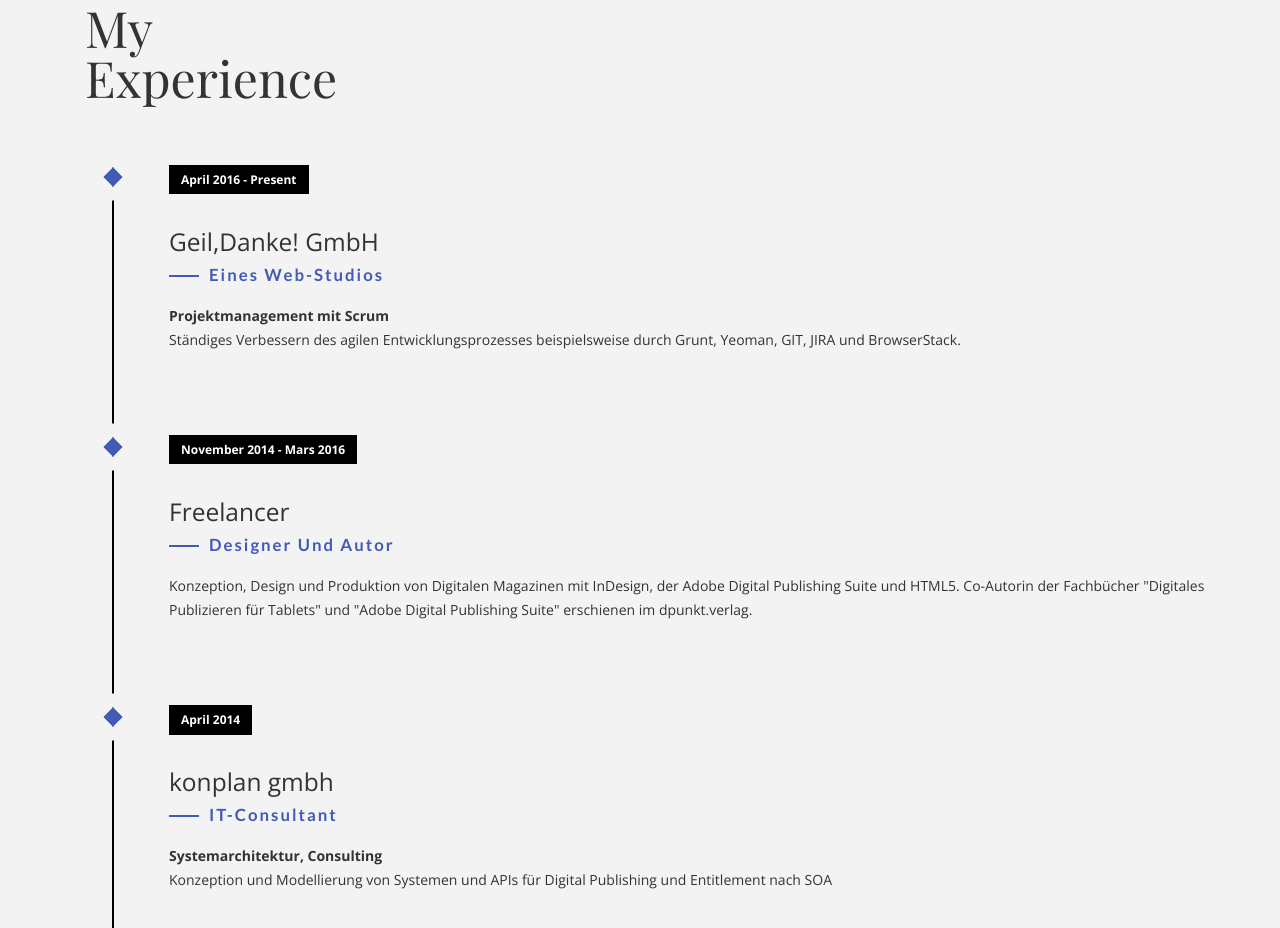
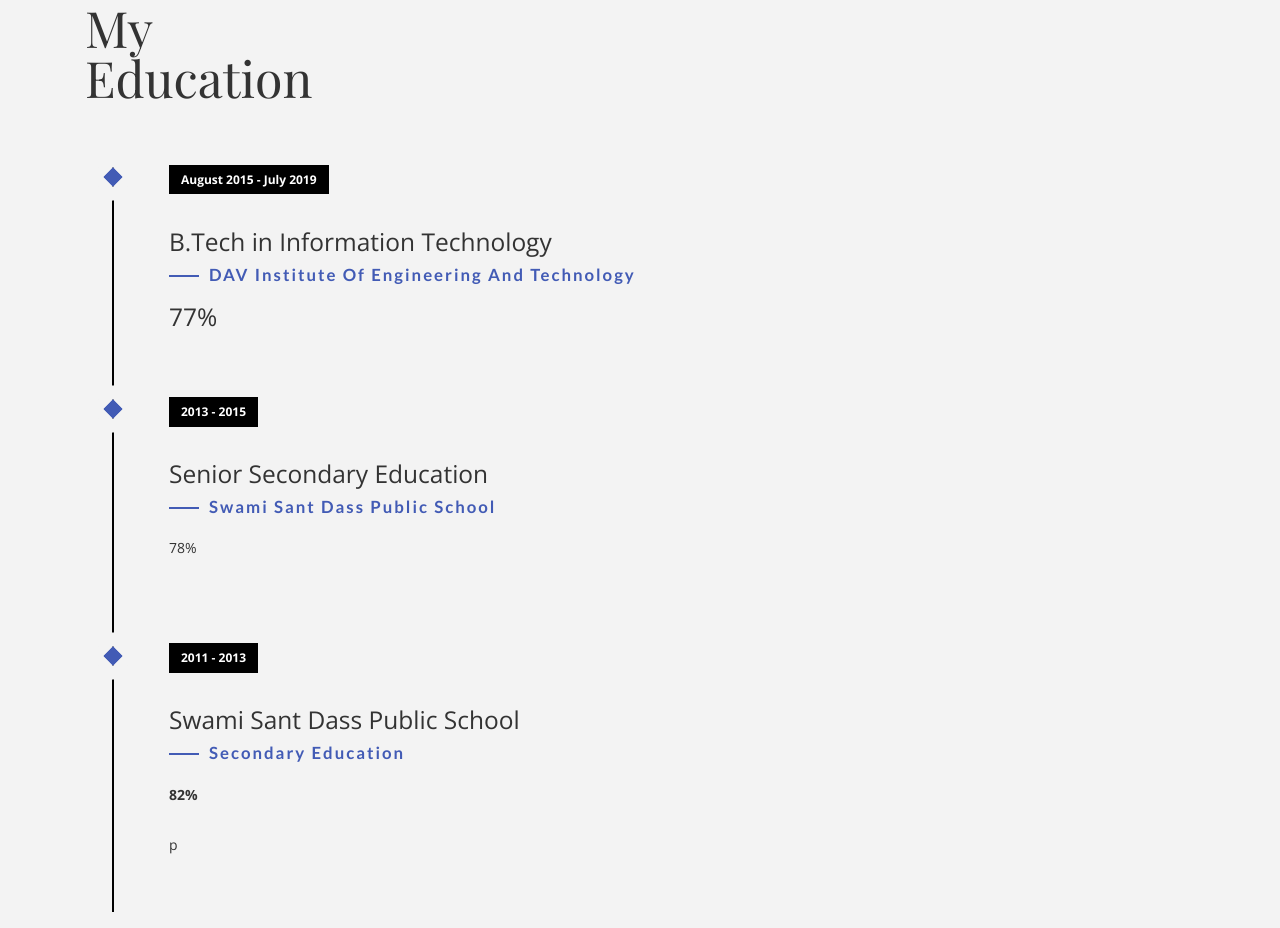
Before and after one commit to mrpuri/harmanpuri.in, a plain HTML site: page index.html in a window 1280 px wide. Shown: the part 1770-2698 px from the top of the page. Drawn offline with nearby package versions, Linux system fonts and the light colour scheme; files whose address does not match are found by name; a web font is replaced by a local one.

Commit message:
initial changes

```diff
--- a/index.html
+++ b/index.html
@@ -53,8 +53,8 @@
         <div class="container">
             <div class="disply-table">
                 <div class="table-cell" data-aos="fade-up" data-aos-delay="0">
-                    <h4>Ahmed Eissa</h4>
-                    <h1>Ui &<br /> Ux Designer</h1> </div>
+                    <h4>Harman Puri</h4>
+                    <h1>Software Developer</h1> </div>
             </div>
         </div>
     </div>
@@ -67,9 +67,12 @@
                 <h4>01</h4>
                 <h1 class="size-50">Know <br /> About me</h1>
                 <div class="h-50"></div>
-                <p>Appropriately maintain standards compliant total linkage with cutting-edge action items. Enthusiastically create seamless synergy rather than excellent value. Quickly promote premium strategic theme areas vis-a-vis.</p>
-                <p>Appropriately maintain standards compliant total linkage with cutting-edge action items. Enthusiastically create seamless synergy rather than excellent value.</p>
-                <div class="h-50"></div> <img src="img/Signature.svg" width="230" alt="" />
+                <p>Apart from my passion for programming and my good problem-solving ability, I am an avid learner. I am also a fitness and fashion enthusiast possessing an extrovert and friendly nature who is always ready for new challenges and opportunities.
+                  What drives me is the thought of developing software that would be appreciated and recognized in the IT industry and would meet the needs of society.
+                  Currently working in Java, I started with HTML and CSS followed by C++, Javascript, SQL.
+                  My obsession with motivating others around me is a fringe benefit.</p>
+
+                <div class="h-50"></div> <img src="img/Signature.jpeg" width="230" alt="" />
                 <div class="h-50"></div>
             </div>
             <div class="col-md-6 about-img-div">
@@ -85,7 +88,7 @@
         <div class="container">
             <div class="col-md-12">
                 <h4>02</h4>
-                <h1 class="size-50">My <br /> Experience</h1>
+                <h1 class="size-50">My <br /> Education</h1>
                 <div class="h-50"></div>
             </div>
             <div class="col-md-12">
@@ -93,30 +96,29 @@
                     <li class="timeline-event" data-aos="fade-up">
                         <label class="timeline-event-icon"></label>
                         <div class="timeline-event-copy">
-                            <p class="timeline-event-thumbnail">April 2016 - Present</p>
-                            <h3>Geil,Danke! GmbH</h3>
-                            <h4>eines Web-Studios</h4>
-                            <p><strong>Projektmanagement mit Scrum</strong>
-                                <br>Ständiges Verbessern des agilen Entwicklungsprozesses beispielsweise durch Grunt, Yeoman, GIT, JIRA und BrowserStack.</p>
-                        </div>
+                            <p class="timeline-event-thumbnail">August 2015 - July 2019</p>
+                            <h3>B.Tech in Information Technology</h3>
+                            <h4>DAV Institute of Engineering and Technology</h4>
+                            <h3>77%</h3>
+                            </div>
                     </li>
                     <li class="timeline-event" data-aos="fade-up" data-aos-delay=".2">
                         <label class="timeline-event-icon"></label>
                         <div class="timeline-event-copy">
-                            <p class="timeline-event-thumbnail">November 2014 - Mars 2016</p>
-                            <h3>Freelancer</h3>
-                            <h4>Designer und Autor</h4>
-                            <p>Konzeption, Design und Produktion von Digitalen Magazinen mit InDesign, der Adobe Digital Publishing Suite und HTML5. Co-Autorin der Fachbücher "Digitales Publizieren für Tablets" und "Adobe Digital Publishing Suite" erschienen im dpunkt.verlag.</p>
+                            <p class="timeline-event-thumbnail">2013 - 2015</p>
+                            <h3>Senior Secondary Education</h3>
+                            <h4>Swami Sant Dass Public School</h4>
+                            <p>78%</p>
                         </div>
                     </li>
                     <li class="timeline-event" data-aos="fade-up" data-aos-delay=".4">
                         <label class="timeline-event-icon"></label>
                         <div class="timeline-event-copy">
-                            <p class="timeline-event-thumbnail">April 2014</p>
-                            <h3>konplan gmbh</h3>
-                            <h4>IT-Consultant</h4>
-                            <p><strong>Systemarchitektur, Consulting</strong>
-                                <br>Konzeption und Modellierung von Systemen und APIs für Digital Publishing und Entitlement nach SOA</p>
+                            <p class="timeline-event-thumbnail">2011 - 2013</p>
+                            <h3>Swami Sant Dass Public School</h3>
+                            <h4>Secondary Education</h4>
+                            <p><strong>82%</strong>
+                                </p>p
                         </div>
                     </li>
                 </ul>
```
Also changed, not shown: img/Signature.jpg (added).
